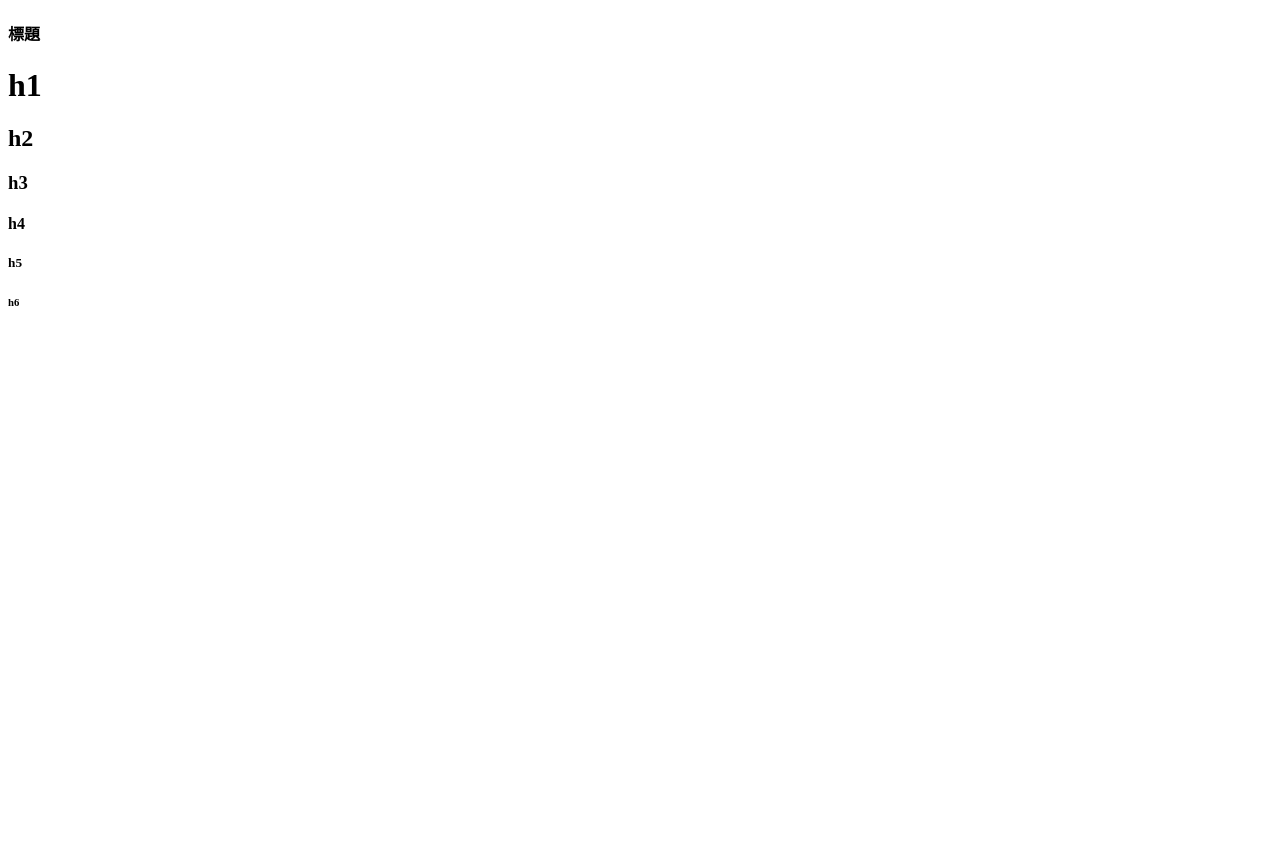
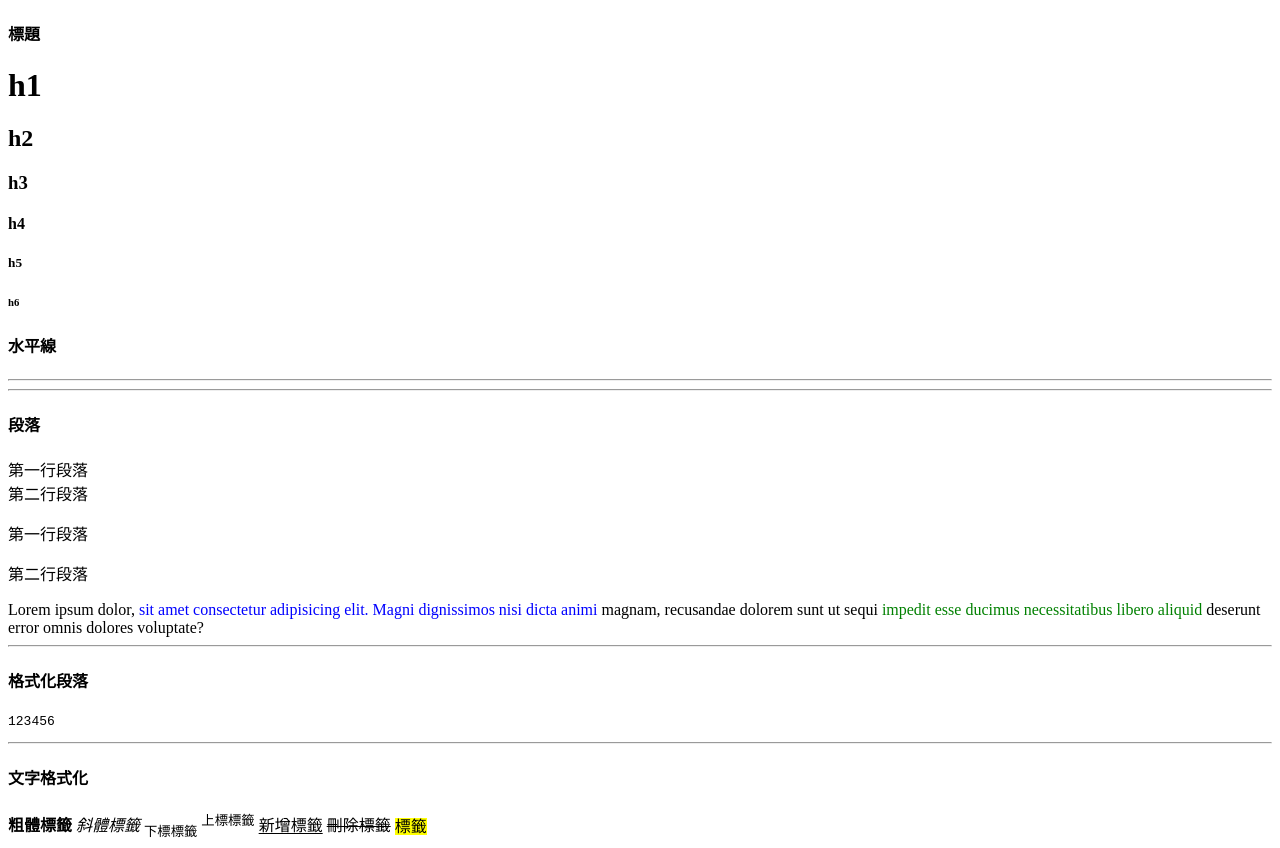
Before and after one commit to scoutscy24/s3411107032, a plain HTML site: page one.html in a window 1280 px wide. Before the commit the page ends 800 px from the top, so only its background shows below. Drawn offline with Linux system fonts and the light colour scheme.

Commit message:
20221006第三周

```diff
--- a/one.html
+++ b/one.html
@@ -14,5 +14,36 @@
 <h4>h4<h4>
 <h5>h5<h5>
 <h6>h6<h6>
+<h4>水平線</h4>
+<hr>
+<hr>
+<h4>段落</h4>
+第一行段落
+<br>
+第二行段落
+<p>第一行段落</p>
+<p>第二行段落</p>
+
+Lorem ipsum dolor,<span style="color:blue"> sit amet consectetur adipisicing elit. Magni dignissimos nisi dicta animi </span>magnam, recusandae dolorem sunt ut sequi <span style="color:green">impedit esse ducimus necessitatibus libero aliquid</span> deserunt error omnis dolores voluptate?
+<hr>
+<h4>格式化段落</h4>
+<pre>123456
+</pre>
+<hr>
+<h4>文字格式化</h4>
+<b>粗體標籤</b>
+<i>斜體標籤</i>
+<sub>下標標籤</sub>
+<sup>上標標籤</sup>
+<ins>新增標籤</ins>
+<del>刪除標籤</del>
+<mark>標籤</mark>
+
+
+
+
+
+
+
 </body>
 </html>
```
